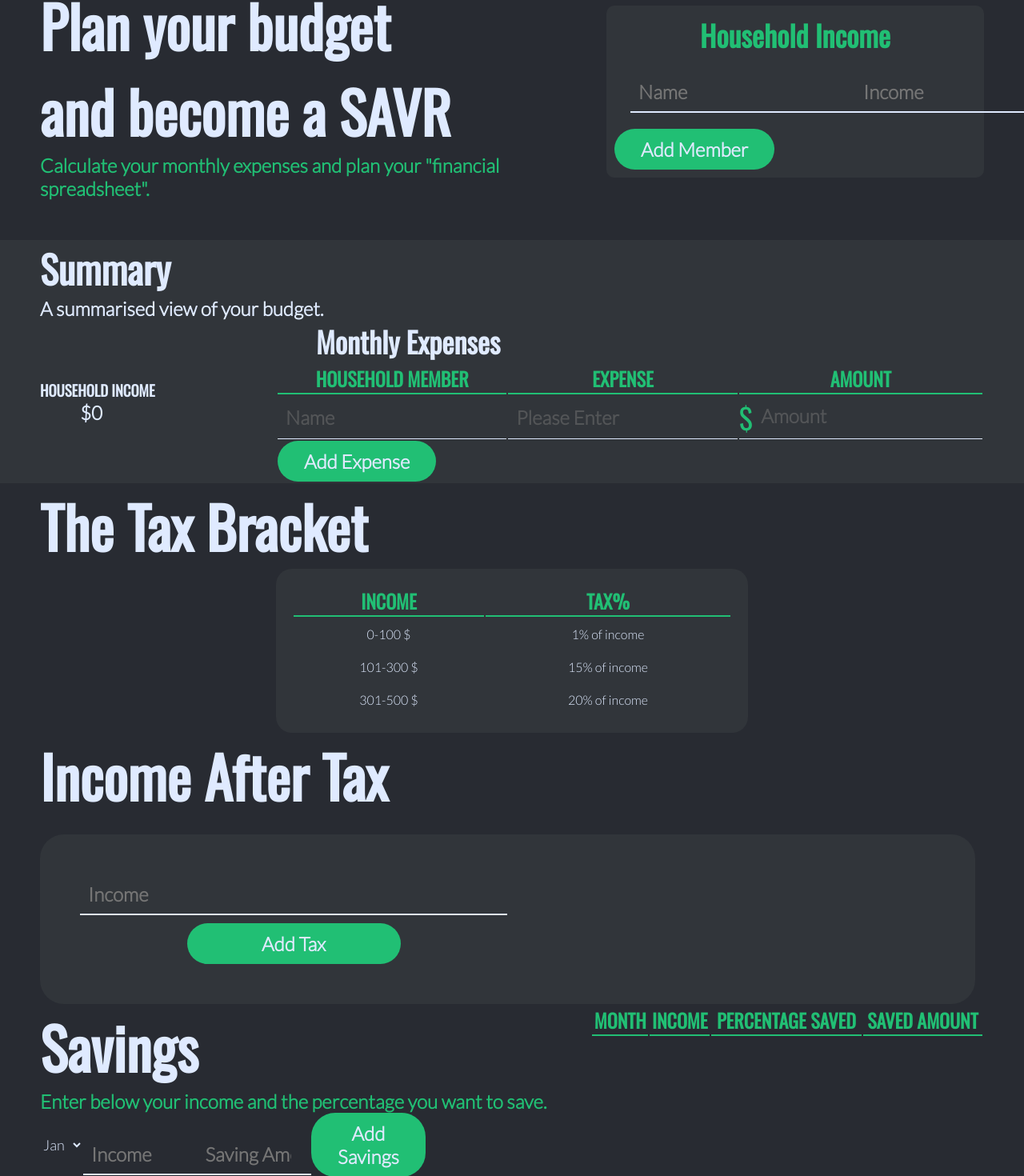
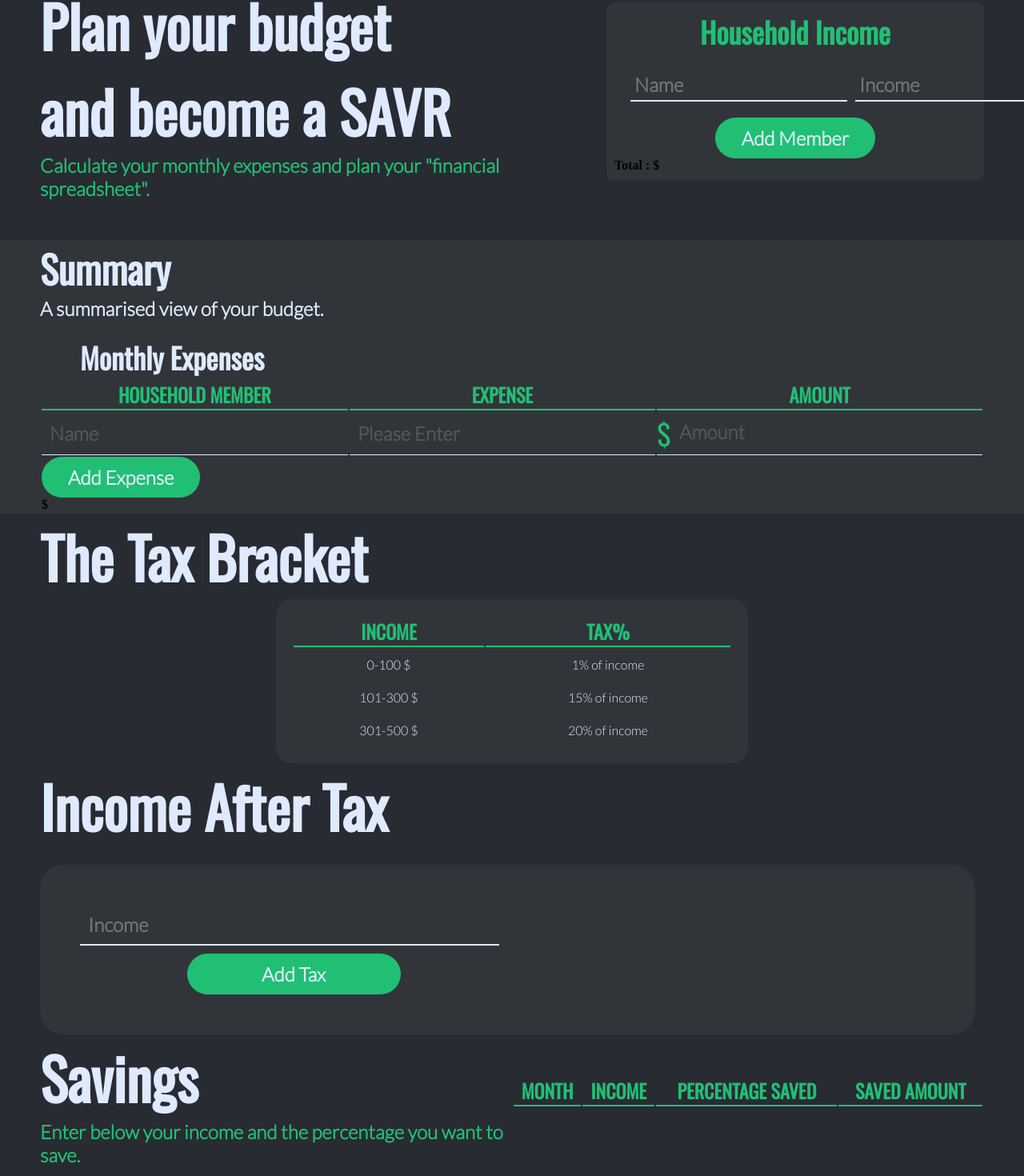
Before and after one commit to WiaanDuvenhage-200307/SAVR, a React (Create React App) app: page / in a window 1280 px wide. Shown: the part 325-1795 px from the top of the page at 80% size. Built offline with nearby package versions, Linux system fonts and the light colour scheme.

Commit message:
Added more logic + styling
Added logic for adding amounts together for total household income

```diff
--- a/src/components/HouseholdIncome.js
+++ b/src/components/HouseholdIncome.js
@@ -1,19 +1,15 @@
 import React from "react";
-import Button from "./UI/Button";
-import { IconButton } from "@mui/material";
-import DeleteIcon from "@mui/icons-material/Delete";
 import { useState } from "react";
-import Input from "./UI/Input";
 import { countTogether } from "../functions/Calculations";
 
 const HouseholdIncome = () => {
-  const [formValues, setFormValues] = useState([0]);
+  const [formValues, setFormValues] = useState([]);
 
   const [status, setStatus] = useState("normal");
 
-  const [inputList, setInputList] = useState([{ names: "", income: null }]);
+  const [inputList, setInputList] = useState([{ names: "", income: "" }]);
 
-  const [total, setTotal] = useState(null);
+  const [total, setTotal] = useState("");
 
   // handle input change
   const handleInputChange = (e, index) => {
@@ -22,7 +18,6 @@ const HouseholdIncome = () => {
     list[index][name] = value;
     console.log(list);
     setInputList(list);
-    var sum = null;
   };
 
   // handle click event of the Remove button
@@ -31,17 +26,23 @@ const HouseholdIncome = () => {
     list.splice(index, 1);
     setInputList(list);
   };
-
+  let arr = [];
   // handle click event of the Add button
   const handleAddClick = () => {
-    setInputList([...inputList, { names: "", income: "" }]);
-  };
 
-  const countNumTogether = () => {
-    for (let i = 0; i < inputList.length; i++) {
-      setTotal(countTogether(inputList));
-      console.log(total);
+    setInputList([...inputList, { names: "", income: ""}]);
+
+
+    for (let i = 0; i < inputList.length; i++){
+
+        arr.push(+inputList[i].income);
+        console.log(arr);
+
+        setTotal(countTogether(arr));
+        console.log(+total);
     }
+
+
   };
 
   return (
@@ -70,18 +71,20 @@ const HouseholdIncome = () => {
             </div>
 
             {inputList.length !== 1 && (
-              <button className="button" onClick={() => handleRemoveClick(i)}>
+              <button className="button removeMember" onClick={() => handleRemoveClick(i)}>
                 Remove
               </button>
             )}
             {inputList.length - 1 === i && (
-              <button className="button" onClick={handleAddClick}>
+              <button className="button addMember" onClick={handleAddClick}>
                 Add Member
               </button>
             )}
+
           </div>
         );
       })}
+      <h4>Total : ${total}</h4>
     </div>
   );
 };
--- a/src/components/MonthlyExpenses.js
+++ b/src/components/MonthlyExpenses.js
@@ -1,21 +1,50 @@
 import React, { useState } from "react";
 import Button from "./UI/Button";
+import { countTogether } from "../functions/Calculations";
+import { tab } from "@testing-library/user-event/dist/tab";
 
 const MonthlyExpenses = () => {
-  const [tableValues, setTableValues] = useState([0]);
+    const [formValues, setFormValues] = useState([]);
 
-  const addNewRow = () => {
-    setTableValues([...tableValues, 0]);
-    console.log("fired");
-  };
+    const [status, setStatus] = useState("normal");
 
-  const handleInputChange = (newNumber, index) => {
-    let changingFormValue = tableValues;
-    changingFormValue[index] = newNumber;
+    const [inputList, setInputList] = useState([{ names: "", income: "" }]);
 
-    console.log(changingFormValue);
-    setTableValues(changingFormValue);
-  };
+    const [total, setTotal] = useState("");
+
+    // handle input change
+    const handleInputChange = (e, index) => {
+      const { name, value } = e.target;
+      const list = [...inputList];
+      list[index][name] = value;
+      console.log(list);
+      setInputList(list);
+    };
+
+    // handle click event of the Remove button
+    const handleRemoveClick = (index) => {
+      const list = [...inputList];
+      list.splice(index, 1);
+      setInputList(list);
+    };
+    let arr = [];
+    // handle click event of the Add button
+    const handleAddClick = () => {
+
+      setInputList([...inputList, { names: "", income: ""}]);
+
+
+      for (let i = 0; i < inputList.length; i++){
+
+          arr.push(+inputList[i].income);
+          console.log(arr);
+
+          setTotal(countTogether(arr));
+          console.log(+total);
+      }
+
+
+    };
 
   return (
     <div className="month-expenses">
@@ -28,7 +57,7 @@ const MonthlyExpenses = () => {
           <th>Expense</th>
           <th>Amount</th>
         </tr>
-        {tableValues.map((number, index) => (
+        {inputList.map((x, i) => (
           <tr>
             <td>
               <input type="text" placeholder="Name" aria-label="name" className="month-expenses-input"/>
@@ -36,36 +65,29 @@ const MonthlyExpenses = () => {
             <td>
               <input
                 className="month-expenses-input"
-                onChange={(e) => handleInputChange(e.target.value)}
                 aria-label="expense-input"
                 type="text"
                 placeholder="Please Enter"
+                onChange={(e) => handleInputChange(e, i)}
               />
             </td>
             <td>
               <p>$</p>
               <input
                 className="month-expenses-input"
-                onChange={(e) => handleInputChange(+e.target.value)}
                 aria-label="amount"
                 type="number"
+                value={x.income}
                 placeholder="Amount"
+                onChange={(e) => handleInputChange(e, i)}
               />
             </td>
           </tr>
         ))}
 
         <tr>
-            <button
-            name="Add Expense"
-            className="button"
-            onClick={addNewRow}
-            >
-
-            Add Expense
-
-            </button>
-
+            <button name="Add Expense" className="button" onClick={handleAddClick}>Add Expense</button>
+            <h4>${total}</h4>
         </tr>
       </table>
     </div>
--- a/src/components/Savings.js
+++ b/src/components/Savings.js
@@ -30,17 +30,17 @@ export default function Savings() {
     let percent = readSavePer.current.value;
     let saved = percent/100*income;
 
-    let obj = {
+    let savingsInputs = {
         incomes : income,
         months: month,
         percent: percent + "%",
         amountSave: saved
     }
 
-    console.log(obj);
+    console.log(savingsInputs);
 
-    setInputs((inputs) => (
-        [...inputs, obj]
+    setInputs((prevInputs) => (
+        [...prevInputs, savingsInputs]
     ))
 
 
@@ -99,7 +99,7 @@ export default function Savings() {
           </tr>
           {inputs.map(object => (
             <tr key={object.id}>
-                <td>{object.months}</td>
+                <td className="monthName">{object.months}</td>
                 <td>{object.incomes}</td>
                 <td>{object.percent}</td>
                 <td>{object.amountSave}</td>
--- a/src/components/SummaryHeading.js
+++ b/src/components/SummaryHeading.js
@@ -1,6 +1,5 @@
 import React from "react";
 import MonthlyExpenses from "./MonthlyExpenses";
-import TotalIncome from "./TotalIncome";
 
 const SummaryHeading = () => {
   return (
@@ -9,7 +8,6 @@ const SummaryHeading = () => {
       <h2>A summarised view of your budget.</h2>
 
       <div className="income-montlyExpenses-group">
-        <TotalIncome />
         <MonthlyExpenses />
       </div>
     </div>
--- a/src/components/TotalIncome.js
+++ /dev/null
@@ -1,14 +0,0 @@
-import React, { useState } from "react";
-
-const TotalIncome = () => {
-  const [totalIncome, setTotalIncome] = useState(0);
-
-  return (
-    <div className="total-income">
-      <h3>HOUSEHOLD INCOME</h3>
-      <h2>${totalIncome}</h2>
-    </div>
-  );
-};
-
-export default TotalIncome;
--- a/src/index.scss
+++ b/src/index.scss
@@ -51,7 +51,7 @@ select{
 
 // Input Styling
 .house-income-input {
-  padding: 10px;
+  padding: 5px;
   background-color: transparent;
   border-bottom: 2px solid $white;
   border-top: 0;
@@ -62,6 +62,7 @@ select{
   font-size: 24px;
   font-weight: bold;
   color: $white;
+  margin-right: 10px;
 }
 
 .house-income-input:focus {
@@ -93,6 +94,16 @@ select{
   float: left;
   display: flex;
   flex-direction: column;
+
+  .addMember{
+    margin: 0 auto;
+    display: flex;
+  }
+
+  .removeMember{
+    background-color: transparent;
+    border: 2px solid $green;
+  }
 
   .house-income__heading {
     font-size: 36px;
@@ -190,6 +201,7 @@ select{
   justify-content: space-between;
   align-items: center;
   padding: 0px 50px;
+  margin-top: 20px;
 
   h1 {
     font-size: 36px;
@@ -198,16 +210,11 @@ select{
 
 // Monthly Expenses  Styling
 .month-expenses {
-  width: 75%;
+  width: 100%;
   .row {
     display: flex;
     flex-direction: row;
-    align-items: center;
-    margin-right: 20px;
-  }
-
-  h1 {
-    margin-right: 20px;
+    text-align: center;
   }
 }
 
@@ -326,19 +333,15 @@ table {
   }
 
   ::-webkit-scrollbar-track {
-    box-shadow: inset 0 0 5px grey;
-    border-radius: 10px;
+    background-color: $light-charcoal;
   }
 
   ::-webkit-scrollbar-thumb {
     background: $green;
-    border-radius: 10px;
   }
 
   ::-webkit-scrollbar-thumb:hover {
     background: $white;
-    border-radius: 10px;
-    transition: 0.2s ease-in-out;
   }
 
   margin-left: 50px;
@@ -346,7 +349,7 @@ table {
   max-height: 50vh;
 
   .left {
-    width: 70%;
+    width: 50%;
     display: flex;
     flex-direction: column;
     justify-content: center;
@@ -356,22 +359,36 @@ table {
         flex-direction: row;
         justify-content: space-around;
         align-items: center;
-        width: 70%;
+        width: 100%;
+        margin-top: 50px;
     }
 
-    input{
-        width: 100%;
-        margin-top: 5%;
+    select{
+        width: 10%;
+        display: flex;
+        text-align: center;
+        background-color: $light-charcoal;
+        border-radius: 10px;
+    }
+
+    select:focus{
+        outline: none;
+        border: none;
     }
 
     option{
         background-color: $green;
+        width: 20%;
     }
   }
+
   .right{
     width: 50%;
+    max-height: 20vh;
+    overflow-y: scroll;
 
     .savingsTable{
+        margin-top: 50px;
         td{
             color: $white;
             padding: 10px;
@@ -379,6 +396,9 @@ table {
             background-color: $light-charcoal;
             text-align: center;
         }
+        .monthName{
+            color: $green;
+        }
     }
   }
 }
```
Lines whose indentation alone changed are shown as unchanged.
